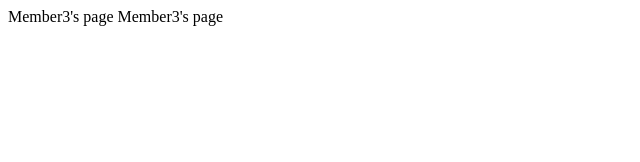
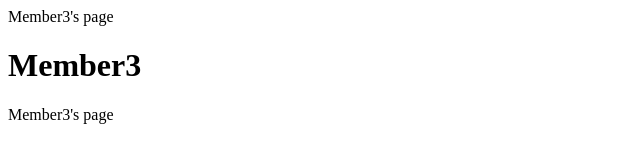
Before and after one commit to git-repository23/https-brunch.co.kr, a plain HTML site: page member3.html in a window 1280 px wide. Shown: the whole page, without its empty margins (0-640 px from the left). Drawn offline with Linux system fonts and the light colour scheme.

Commit message:
Add heading to member3.html

```diff
--- a/member3.html
+++ b/member3.html
@@ -1,6 +1,7 @@
 <html>
   <head>Member3's page</head>
   <body>
-	  Member3's page
+	  <h1>Member3</h1>
+	  <p>Member3's page</p>
   </body>
 </html>
```
